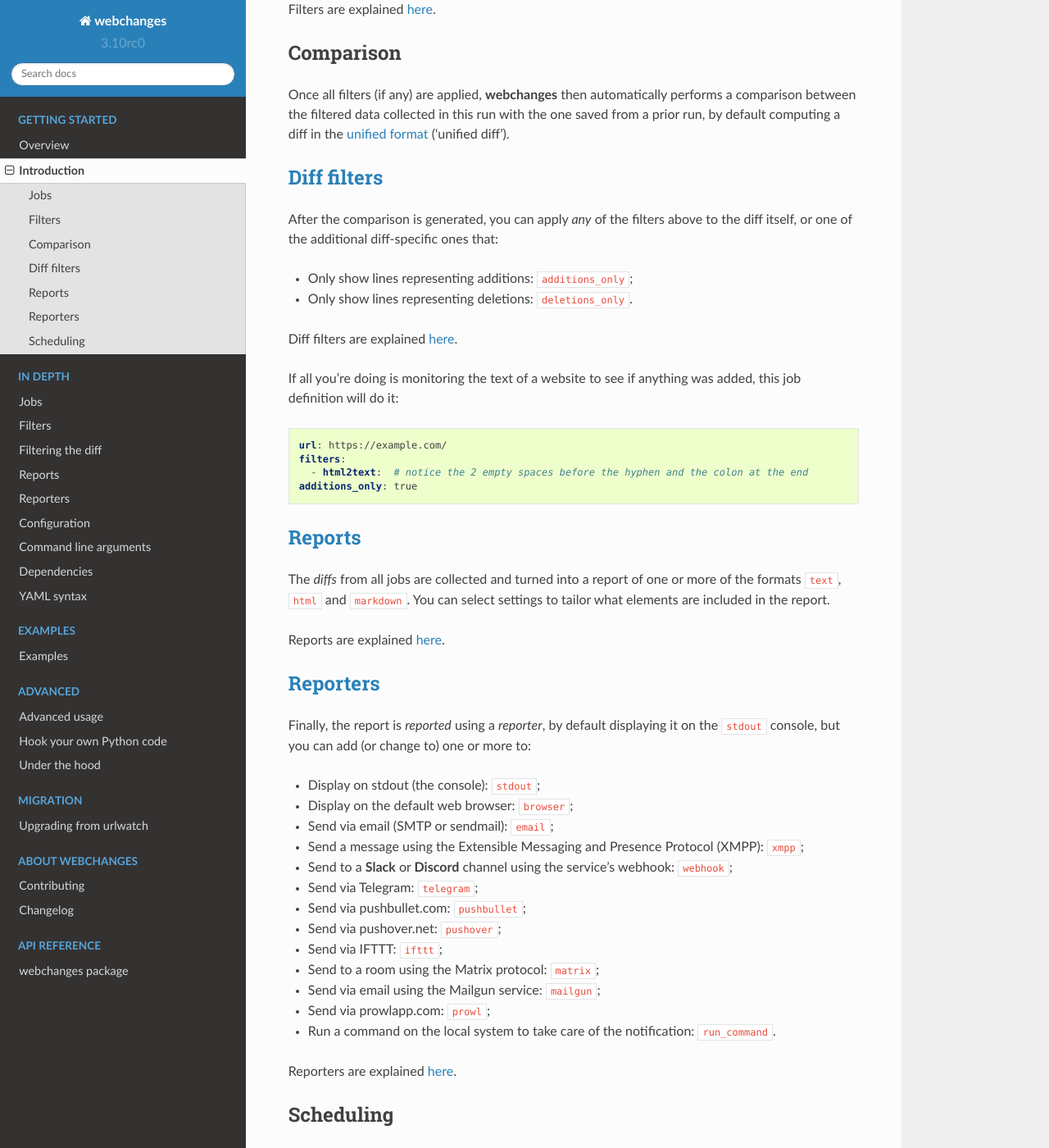
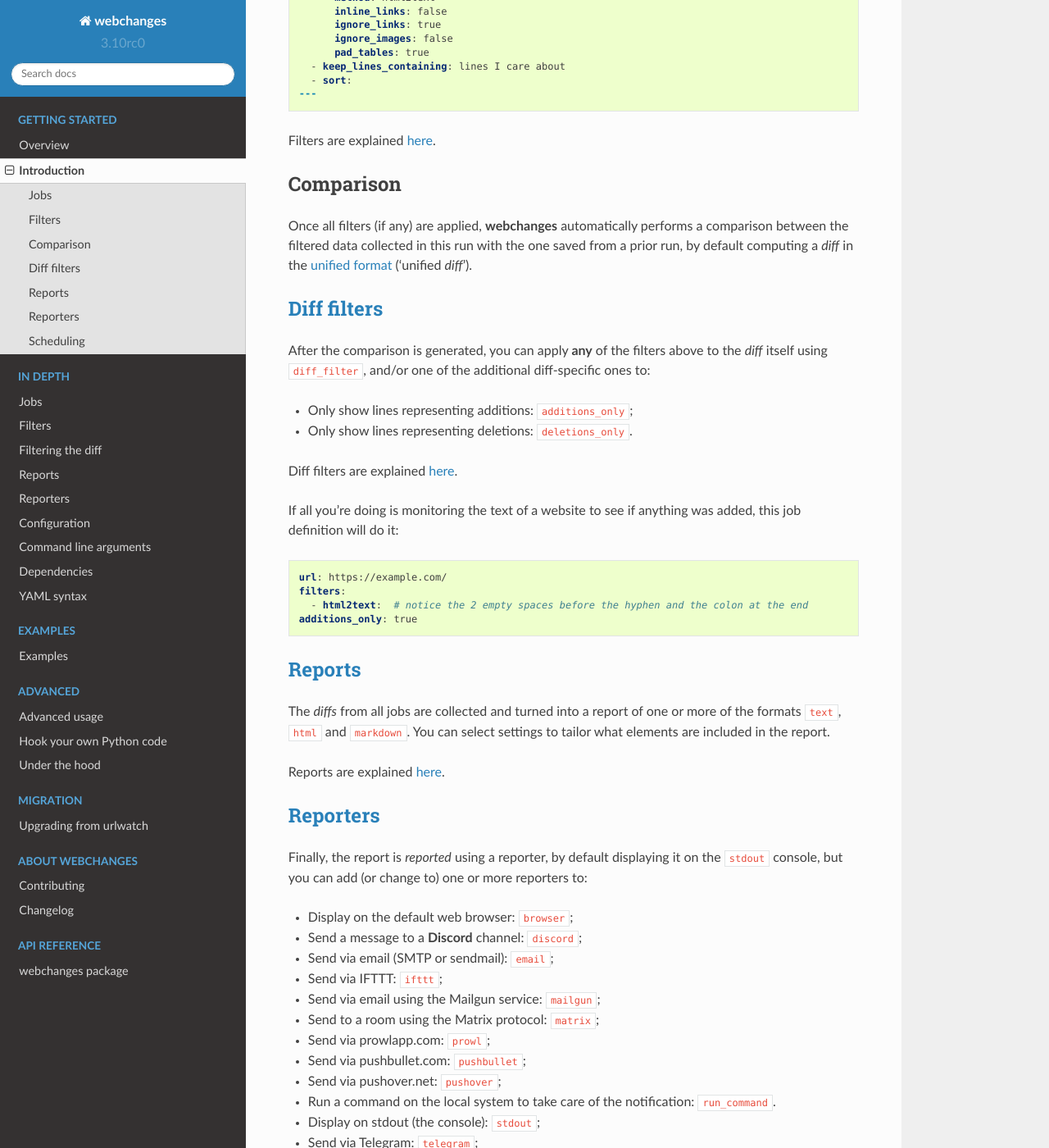
Before and after one commit to mborsetti/webchanges, a Sphinx documentation site: the page built from docs/introduction.rst, in a window 1280 px wide and 1400 px high, scrolled down 3217 px. Shown: the whole window at 82% size. Built offline with Sphinx 7.4.7 and the Read the Docs theme 2.0.0, drawn with Linux system fonts in a browser that asks for light colours; some of the changed text lies outside the part shown.

```diff
--- a/docs/introduction.rst
+++ b/docs/introduction.rst
@@ -35,6 +38,12 @@ It can be edited with any text editor or using the following command:
 
    If you use this command and get an error, set your ``$EDITOR`` (or ``$VISUAL``) environment
    variable in your shell to the path to your editor with a command such as ``export EDITOR=nano``.
+
+A different file can be specified with the ``--jobs`` command line argument as follows:
+
+.. code:: bash
+
+   webchanges --jobs mycustomjobs.yaml --edit
 
 For a summary of the YAML syntax, see :ref:`here <yaml_syntax>`.  Some gotchas include that indentation is mandatory,
 spaces (and not tabs!) must be used for such indentation, and there must be a space after a colon separating a key from
@@ -112,7 +121,7 @@ activate one or more :ref:`filters <filters>` to:
   ``remove_repeated`` and ``reverse``;
 * Run any custom script or program: ``execute``.
 
-If all you're doing is monitoring the displayed text and links of a website, this filter will do it:
+If all you want to do is monitoring the displayed text and links of a website, this job will do it:
 
 .. code-block:: yaml
 
@@ -150,15 +156,15 @@ Filters are explained :ref:`here <filters>`.
 
 Comparison
 ----------
-Once all filters (if any) are applied, :program:`webchanges` then automatically performs a comparison between the
-filtered data collected in this run with the one saved from a prior run, by default computing a diff in the `unified
-format <https://en.wikipedia.org/wiki/Diff#Unified_format>`__ ('unified diff').
+Once all filters (if any) are applied, :program:`webchanges` automatically performs a comparison between the filtered
+data collected in this run with the one saved from a prior run, by default computing a *diff* in the `unified format
+<https://en.wikipedia.org/wiki/Diff#Unified_format>`__ ('unified *diff*').
 
 
 :ref:`Diff filters <diff_filters>`
 ----------------------------------
-After the comparison is generated, you can apply *any* of the filters above to the diff itself, or one of the additional
-diff-specific ones that:
+After the comparison is generated, you can apply **any** of the filters above to the *diff* itself using
+``diff_filter``, and/or one of the additional diff-specific ones to:
 
 * Only show lines representing additions: ``additions_only``;
 * Only show lines representing deletions: ``deletions_only``.
@@ -185,22 +191,23 @@ Reports are explained :ref:`here <reports>`.
 
 :ref:`Reporters`
 ----------------
-Finally, the report is *reported* using a *reporter*, by default displaying it on the ``stdout`` console, but you can
-add (or change to) one or more to:
+Finally, the report is *reported* using a reporter, by default displaying it on the ``stdout`` console, but you can
+add (or change to) one or more reporters to:
 
-* Display on stdout (the console): ``stdout``;
 * Display on the default web browser: ``browser``;
+* Send a message to a **Discord** channel: ``discord``;
 * Send via email (SMTP or sendmail): ``email``;
-* Send a message using the Extensible Messaging and Presence Protocol (XMPP): ``xmpp``;
-* Send to a **Slack** or **Discord** channel using the service's webhook: ``webhook``;
-* Send via Telegram: ``telegram``;
+* Send via IFTTT: ``ifttt``;
+* Send via email using the Mailgun service: ``mailgun``;
+* Send to a room using the Matrix protocol: ``matrix``;
+* Send via prowlapp.com: ``prowl``;
 * Send via pushbullet.com: ``pushbullet``;
 * Send via pushover.net: ``pushover``;
-* Send via IFTTT: ``ifttt``;
-* Send to a room using the Matrix protocol: ``matrix``;
-* Send via email using the Mailgun service: ``mailgun``;
-* Send via prowlapp.com: ``prowl``;
 * Run a command on the local system to take care of the notification: ``run_command``.
+* Display on stdout (the console): ``stdout``;
+* Send via Telegram: ``telegram``;
+* Send to a **Slack** or **Mattermost** channel using the service's webhook: ``webhook``;
+* Send a message using the Extensible Messaging and Presence Protocol (XMPP): ``xmpp``;
 
 Reporters are explained :ref:`here <reporters>`.
 
--- a/docs/yaml_syntax.rst
+++ b/docs/yaml_syntax.rst
@@ -160,7 +160,7 @@ but the following will not work:
 
     windows_drive: c:
 
-and when you run :program:webchanges: it will result in the following error:
+and when you run :program:`webchanges` it will result in the following error:
 
 .. code-block:: text
 
```
Also changed, not shown: other parts of docs/introduction.rst (+17 -17 lines), CHANGELOG.rst (+7 -9 lines), README.rst (+6 -4 lines), docs/filters.rst (+7 -7 lines), docs/migration.rst (+12 -12 lines), 1 other file.
